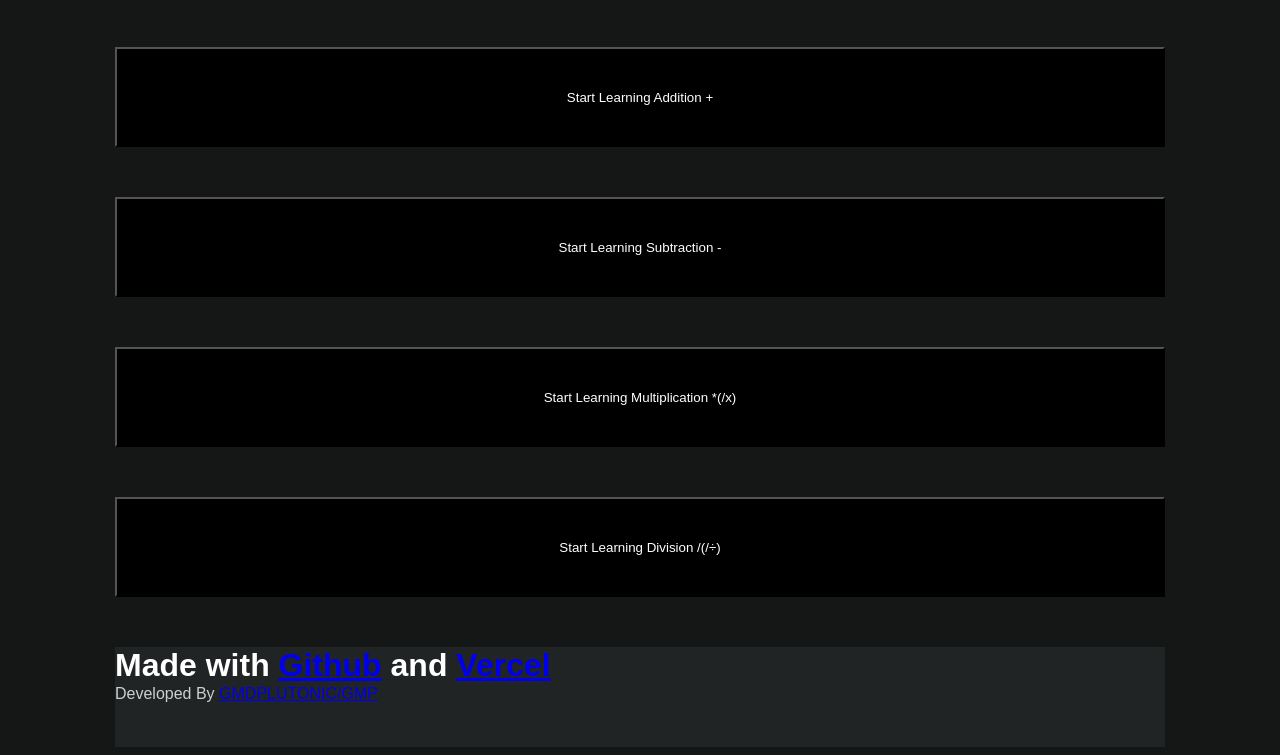
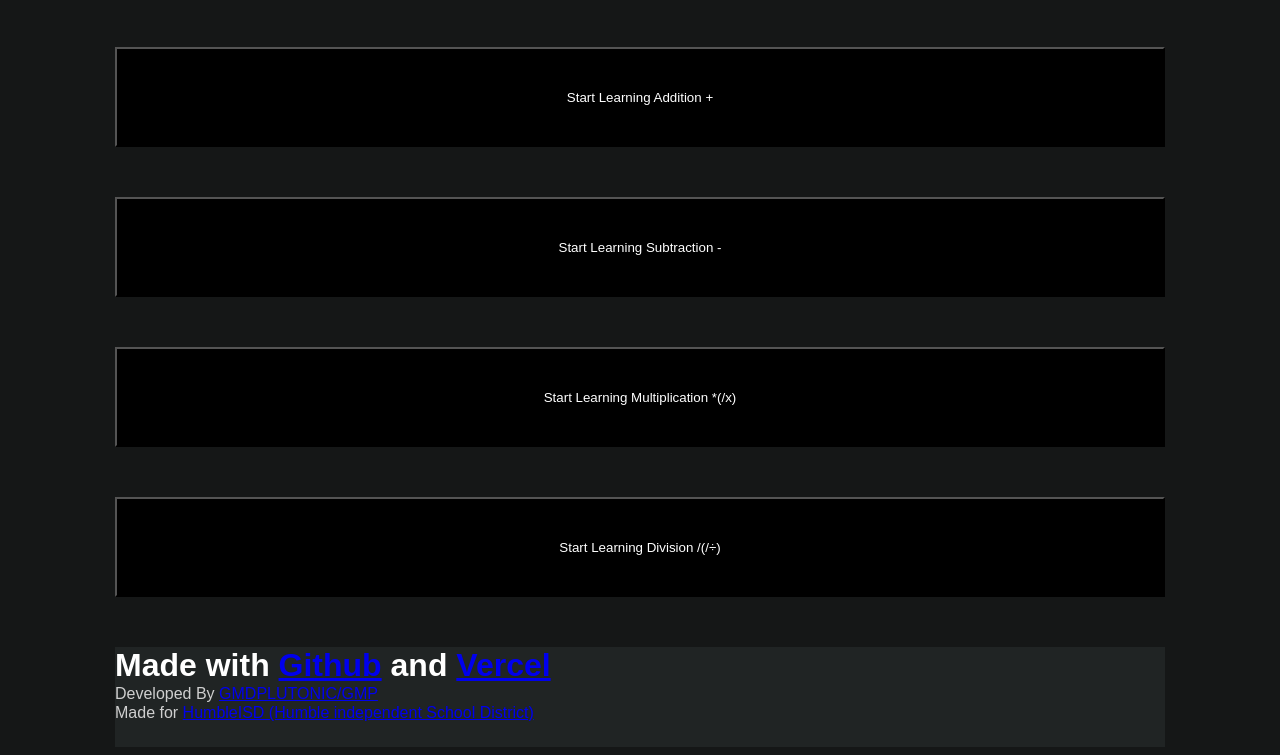
Before and after one commit to GMDPLUTONIC/Mathy, a plain HTML site: page index.html in a window 1280 px wide. Shown: the part 111-866 px from the top of the page. Drawn offline with Linux system fonts and the light colour scheme.

Commit message:
glabglob

```diff
--- a/index.html
+++ b/index.html
@@ -52,7 +52,7 @@
 
                     <h1>Made with <a href="github.com">Github</a> and <a href="vercel.com"> Vercel</a></h1>
                     <p>Developed By <a href="github.com/GMDPLUTONIC"> GMDPLUTONIC/GMP</a></p>
-
+<p>Made for <a href="humbleisd.net">HumbleISD (Humble independent School District)</p>
 
                 </div>
 
```
